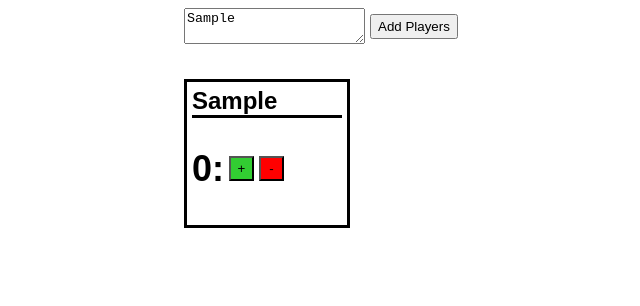
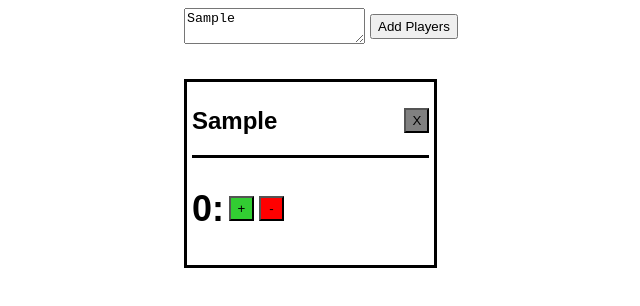
Before and after one commit to Uribouz/playground, an Angular app in the folder badminton-matching-app/: page / in a window 1280 px wide. Both pictures are taken after typing "Sample" into the empty fields and a click on the button "Add Players". Shown: the top 306 px of the page, without its empty margins (56-696 px from the left). Built offline with nearby package versions, Linux system fonts and the light colour scheme.

Commit message:
feat: add button delete player

```diff
--- a/badminton-matching-app/src/app/player-list/player-list.component.css
+++ b/badminton-matching-app/src/app/player-list/player-list.component.css
@@ -18,14 +18,27 @@
 
 .playerContainer {
   display: inline-block;
-  width: 150px;
+  width: auto;
   height: auto;
   border: solid black;
   padding: 5px;
 }
 .playerHeader {
+  display: flex;
+  align-items: center;
+  gap: 20px;
+  justify-content: space-between;
   margin: 0;
   border-bottom: solid black;
+}
+
+.playerHeader h2 {
+  text-wrap: wrap;
+}
+.btn-delete {
+  height: 25px;
+  width: 25px;
+  background-color: gray;
 }
 .playerBody {
   font-size: x-large;
--- a/badminton-matching-app/src/app/player-list/player-list.component.html
+++ b/badminton-matching-app/src/app/player-list/player-list.component.html
@@ -1,6 +1,6 @@
 <div class="body">
   <div class="inputContainer">
-    <textarea #playerList placeholder="Player List"></textarea>
+    <textarea class="textArea" #playerList placeholder="Player List"></textarea>
     <button class="btn btnAddPlayer" (click)="addPlayerList(playerList.value)">
       Add Players
     </button>
@@ -8,7 +8,12 @@
 
   <div class="playerListContainer">
     <div class="playerContainer" *ngFor="let player of playersMap | keyvalue">
-      <h2 class="playerHeader">{{ player.key }}</h2>
+      <div class="playerHeader">
+        <h2>{{ player.key }}</h2>
+        <button class="btn-small btn-delete" (click)="deletePlayer(player.key)">
+          X
+        </button>
+      </div>
       <div class="playerBody">
         <h2>{{ player.value.totalRoundsPlayed }}:</h2>
         <button class="btn-small btn-add" (click)="addRoundsPlayed(player.key)">
--- a/badminton-matching-app/src/app/player-list/player-list.component.ts
+++ b/badminton-matching-app/src/app/player-list/player-list.component.ts
@@ -42,6 +42,11 @@ export class PlayerListComponent {
     });
     this.saveLocalStorage();
   }
+  deletePlayer(playerName: string) {
+    console.log('deletePlayer: ' + playerName);
+    this.playersMap.delete(playerName);
+    this.saveLocalStorage();
+  }
 
   addRoundsPlayed(playerName: string) {
     console.log('addRoundsPlayed: ' + playerName);
```
